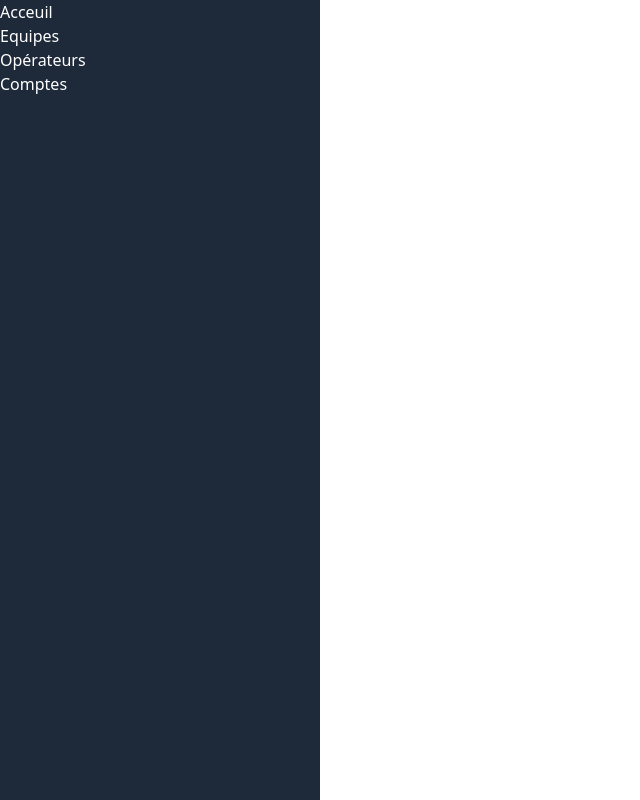
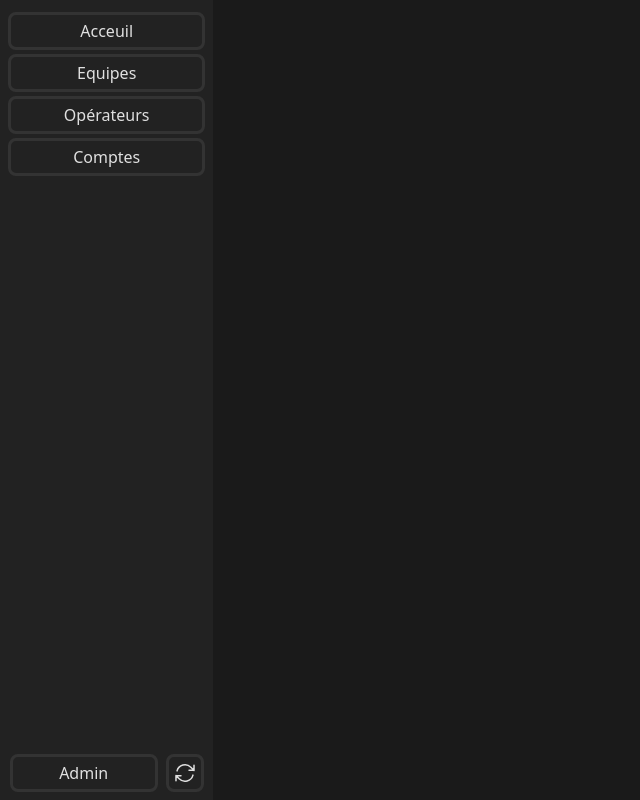
Before and after one commit to wallcreation/OPS-Front, a Vue app: page /admin/dashboard in a window 1280 px wide. Shown: the whole page, without its empty margins (0-640 px from the left). Built offline with nearby package versions, Linux system fonts and the light colour scheme.

Commit message:
feat: update AdminSide component styles and add Tailwind CSS configuration

```diff
--- a/src/App.vue
+++ b/src/App.vue
@@ -3,7 +3,7 @@ import { RouterLink, RouterView } from 'vue-router'
 </script>
 
 <template>
-  <RouterView />
+  <RouterView/>
 </template>
 
 <style scoped>
--- a/src/assets/main.css
+++ b/src/assets/main.css
@@ -7,6 +7,9 @@
     background-attachment: fixed;
 } */
 
+body {
+  background-color: #1A1A1A;
+}
 ::-webkit-scrollbar {
   width: 9px;
   height: 9px; /* important si scroll horizontal */
--- a/src/components/AdminSide.vue
+++ b/src/components/AdminSide.vue
@@ -1,14 +1,45 @@
-<script setup></script>
 <template>
-  <aside class="bg-gray-800 w-1/4 h-screen fixed top-0 left-0">
+  <aside class="bg-[#222222] text-[#E0E0E0] w-1/6 p-2 h-screen fixed top-0 left-0 text-center flex flex-col justify-between">
     <div>
-      <a href="#" class="block text-white">Acceuil</a>
-      <a href="#" class="block text-white">Equipes</a>
-      <a href="#" class="block text-white">Opérateurs</a>
-      <a href="#" class="block text-white">Comptes</a>
+      <a
+        href="#"
+        class="block my-1 p-1 rounded-lg border-3 border-[#333333] hover:border-[#3B91F9] hover:text-[#3B91F9]"
+        >Acceuil</a
+      >
+      <a
+        href="#"
+        class="block my-1 p-1 rounded-lg border-3 border-[#333333] hover:border-[#3B91F9] hover:text-[#3B91F9]"
+        >Equipes</a
+      >
+      <a
+        href="#"
+        class="block my-1 p-1 rounded-lg border-3 border-[#333333] hover:border-[#3B91F9] hover:text-[#3B91F9]"
+        >Opérateurs</a
+      >
+      <a
+        href="#"
+        class="block my-1 p-1 rounded-lg border-3 border-[#333333] hover:border-[#3B91F9] hover:text-[#3B91F9]"
+        >Comptes</a
+      >
     </div>
-    <div>
-
+    <div class="flex items-center gap-2 items-center justify-center">
+      <a href="#" class="w-3/4 p-1 rounded-lg border-3 border-[#333333] hover:border-[#EB5757] hover:text-[#EB5757]">Admin</a>
+      <a href="#" class="p-1 rounded-lg border-3 border-[#333333] hover:border-[#3B91F9] hover:text-[#3B91F9]">
+        <svg
+          xmlns="http://www.w3.org/2000/svg"
+          fill="none"
+          viewBox="0 0 24 24"
+          stroke-width="1.5"
+          stroke="currentColor"
+          class="size-6"
+        >
+          <path
+            stroke-linecap="round"
+            stroke-linejoin="round"
+            d="M16.023 9.348h4.992v-.001M2.985 19.644v-4.992m0 0h4.992m-4.993 0 3.181 3.183a8.25 8.25 0 0 0 13.803-3.7M4.031 9.865a8.25 8.25 0 0 1 13.803-3.7l3.181 3.182m0-4.991v4.99"
+          />
+        </svg>
+      </a>
     </div>
   </aside>
 </template>
--- /dev/null
+++ b/tailwind.config.js
@@ -0,0 +1,20 @@
+module.exports = {
+  content: ["./index.html", "./src/**/*.{js,ts,jsx,tsx,vue}"],
+  theme: {
+    extend: {
+      colors: {
+        primary: '#2F80ED',
+        'primary-light': '#3B91F9',
+        secondary: '#27AE60',
+        accent: '#F2994A',
+        error: '#EB5757',
+        bg: '#1A1A1A',
+        surface: '#222222',
+        border: '#333333',
+        text: '#E0E0E0',
+        muted: '#888888',
+      },
+    },
+  },
+  plugins: [],
+}
```
